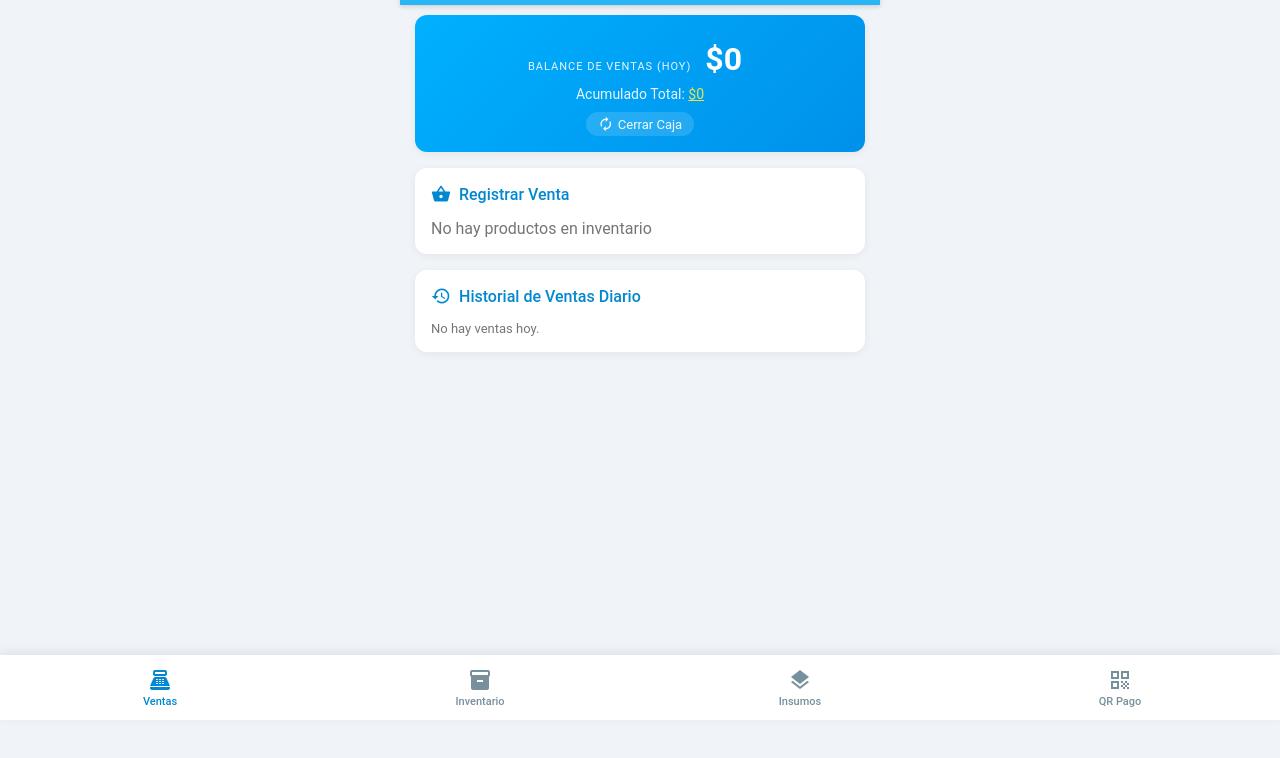
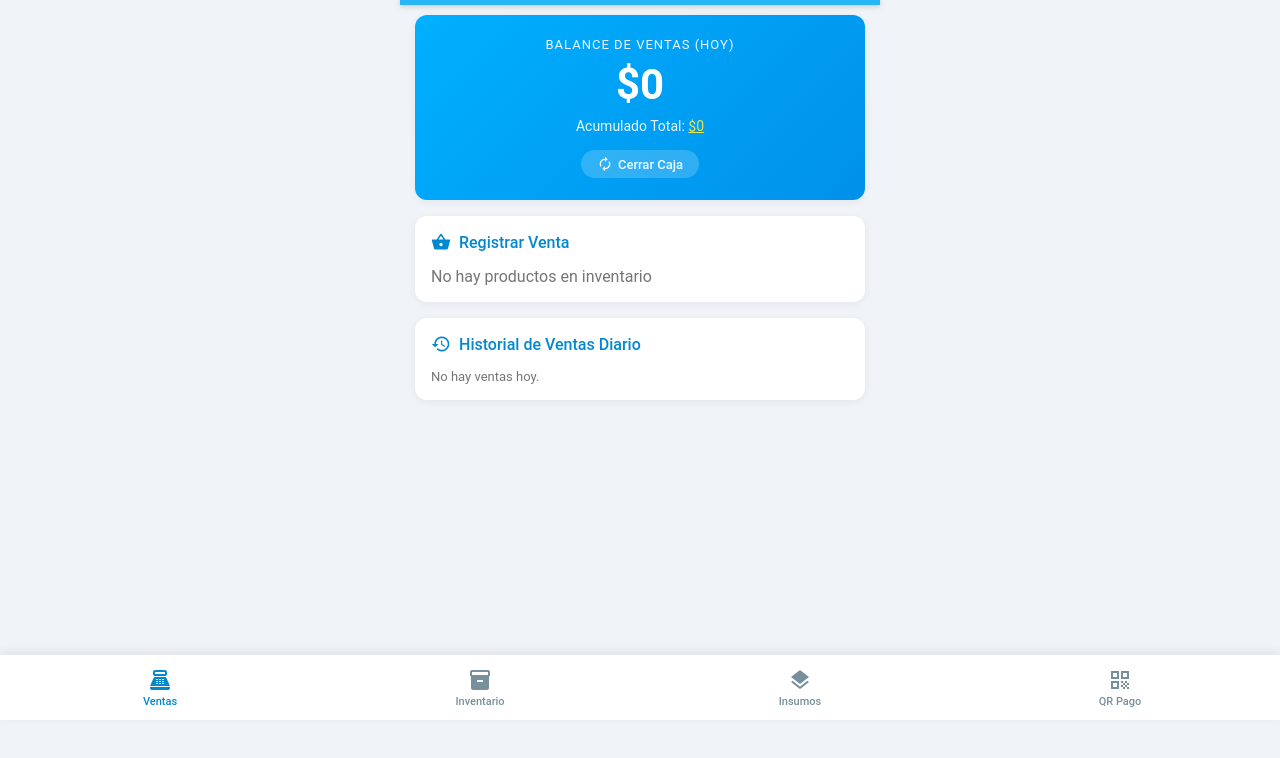
Before and after one commit to Faantasydev/Empanadapp, a plain HTML site: page index.html in a window 1280 px wide. Shown: the part 80-838 px from the top of the page. Drawn offline with Linux system fonts and the light colour scheme; no server answers.

Commit message:
Add files via upload

```diff
--- a/index.html
+++ b/index.html
@@ -31,20 +31,21 @@
 
         <div id="pantalla-ventas" class="pestana-contenido activa">
 
-            <div class="card balance-card" onclick="mostrarHistorialCierres()" style="cursor: pointer;" title="Toca el fondo azul para ver historial de cierres">
-                <span class="balance-title">Balance de Ventas (Hoy)</span>
+            <div class="card balance-card" onclick="mostrarHistorialCierres()" style="cursor: pointer; text-align: center; display: flex; flex-direction: column; align-items: center; justify-content: center; padding: 22px 15px;">
 
-                <div id="balance-total" style="cursor: pointer; display: inline-block; padding: 4px 10px;" onclick="sumarAlBalance(event)" title="Toca para sumar al balance del día">$0</div>
+    <span class="balance-title" style="font-size: 13px; letter-spacing: 1px; text-transform: uppercase; opacity: 0.9; margin-bottom: 6px; display: block; width: 100%;">BALANCE DE VENTAS (HOY)</span>
 
-                <div id="saldo-gran-total" style="font-size: 14px; opacity: 0.9; margin-top: 4px; font-weight: normal;">Acumulado Total: $0</div>
+    <div id="balance-total" style="cursor: pointer; font-size: 42px; font-weight: bold; margin: 4px 0; display: block; width: 100%; line-height: 1.1;" onclick="sumarAlBalance(event)" title="Toca para sumar al balance del día">$0</div>
 
-                <div style="margin-top: 10px; display: flex; justify-content: center; font-size: 13px;">
-                    <span style="cursor: pointer; display: flex; align-items: center; gap: 4px; opacity: 0.95; padding: 4px 12px; background: rgba(255,255,255,0.15); border-radius: 20px;" onclick="event.stopPropagation(); cerrarCaja();">
-                        <span class="material-icons" style="font-size: 16px;">autorenew</span> Cerrar Caja
-                    </span>
-                </div>
-            </div>
+    <div id="saldo-gran-total" style="font-size: 14px; opacity: 0.9; margin-top: 6px; font-weight: normal; display: block; width: 100%;">Acumulado Total: $0</div>
 
+    <div style="margin-top: 16px; display: flex; justify-content: center; width: 100%;">
+        <span style="cursor: pointer; display: inline-flex; align-items: center; gap: 5px; font-size: 13px; opacity: 0.95; padding: 6px 16px; background: rgba(255, 255, 255, 0.2); border-radius: 20px; font-weight: 500; transition: background 0.2s;" onclick="event.stopPropagation(); cerrarCaja();">
+            <span class="material-icons" style="font-size: 16px;">autorenew</span> Cerrar Caja
+        </span>
+    </div>
+
+</div>
             <div class="card">
                 <h2><span class="material-icons">shopping_basket</span> Registrar Venta</h2>
 
```
